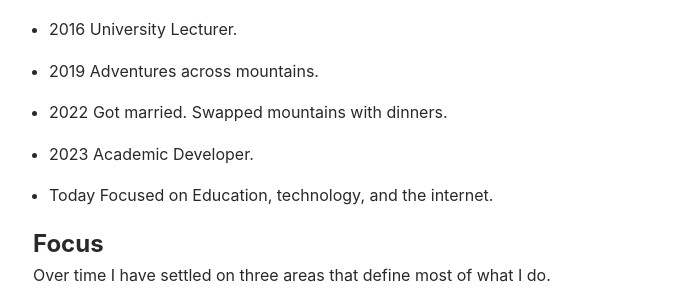
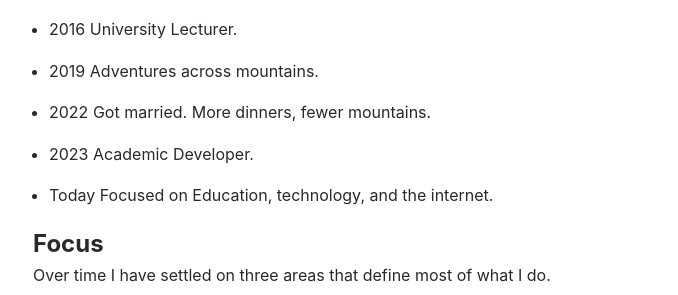
Before and after one commit to fyikamran/fyikamran.github.io, a Jekyll site: the page built from about.html, in a window 1280 px wide. Shown: the part 720-1015 px from the top of the page, without its empty margins (291-969 px from the left). Built offline with Jekyll 4.4.1, drawn with Linux system fonts in a browser that asks for light colours.

Commit message:
Update about.html

```diff
--- a/about.html
+++ b/about.html
@@ -22,7 +22,7 @@ title: "About - Muhammad Kamran"
   <li><time>2013</time> MS Structural Engineering (2016).</li>
   <li><time>2016</time> University Lecturer.</li>
   <li><time>2019</time> Adventures across mountains.</li>
-  <li><time>2022</time> Got married. Swapped mountains with dinners.</li>
+  <li><time>2022</time> Got married. More dinners, fewer mountains.</li>
   <li><time>2023</time> Academic Developer.</li>
   <li><time>Today</time> Focused on Education, technology, and the internet.</li>
 </ul>
```
